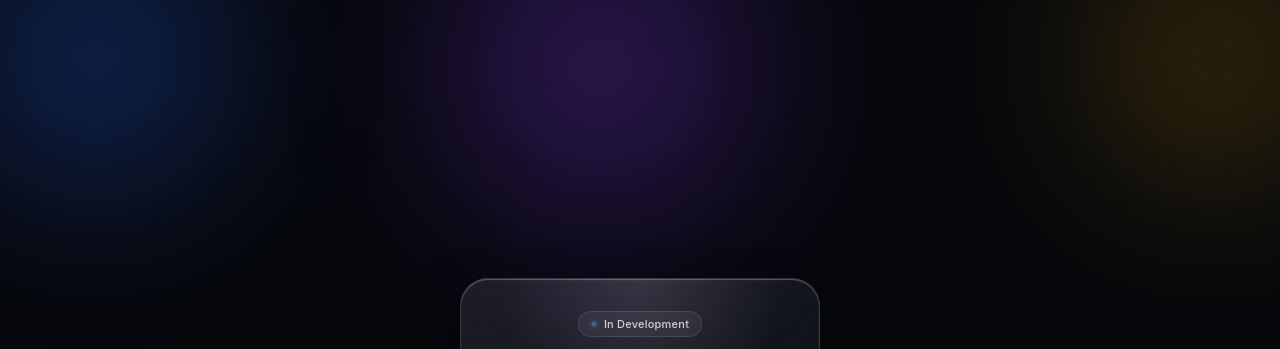
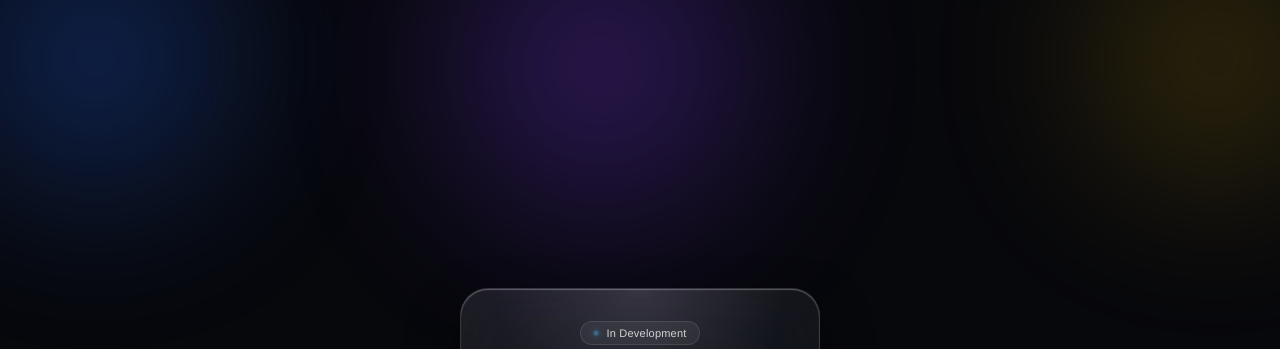
Before and after one commit to anwarsudrajat/SUD-R, a plain HTML site: page index.html in a window 1280 px wide. Shown: the top 349 px of the page. Drawn offline with Linux system fonts and the light colour scheme.

Commit message:
Update style.css
Changing font to Helvetica

```diff
--- a/style.css
+++ b/style.css
@@ -1,3 +1,5 @@
+@import url('https://fonts.googleapis.com/css2?family=Inter:wght@400;500;700&display=swap');
+
 * {
   box-sizing: border-box;
   margin: 0;
@@ -10,8 +12,7 @@ html, body {
   overflow: hidden;
   background-color: #07080c;
   color: #f5f5f7;
-  font-family: -apple-system, BlinkMacSystemFont, "SF Pro Display", "SF Pro Text", "Inter", system-ui, sans-serif;
-  -webkit-font-smoothing: antialiased;
+  font-family: "Helvetica Neue", Helvetica, "Inter", Arial, sans-serif;
 }
 
 /* Latar Aurora Samar Biru - Ungu - Kuning di Bagian Atas */
```
